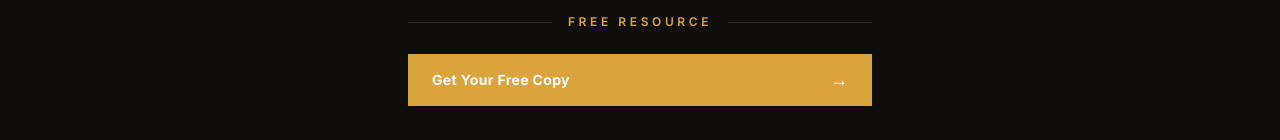
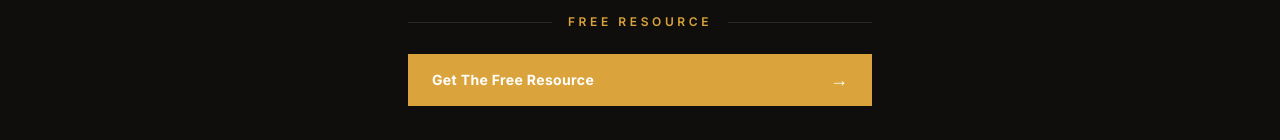
Before and after one commit to byomes/wcky, a Next.js app: page /start in a window 1280 px wide. Shown: the part 660-800 px from the top of the page. Built offline with nearby package versions, Linux system fonts and the light colour scheme; a web font is replaced by a local one.

Commit message:
Update free resource button text

```diff
--- a/src/components/StartCTA.tsx
+++ b/src/components/StartCTA.tsx
@@ -13,7 +13,7 @@ export default function StartCTA() {
         onClick={() => setOpen(true)}
         className="w-full flex items-center justify-between px-6 py-4 bg-gold-500 text-white hover:bg-gold-400 transition-colors duration-200 group"
       >
-        <span className="font-bold text-sm tracking-wide">Get Your Free Copy</span>
+        <span className="font-bold text-sm tracking-wide">Get The Free Resource</span>
         <span className="text-lg leading-none">→</span>
       </button>
     </>
```
